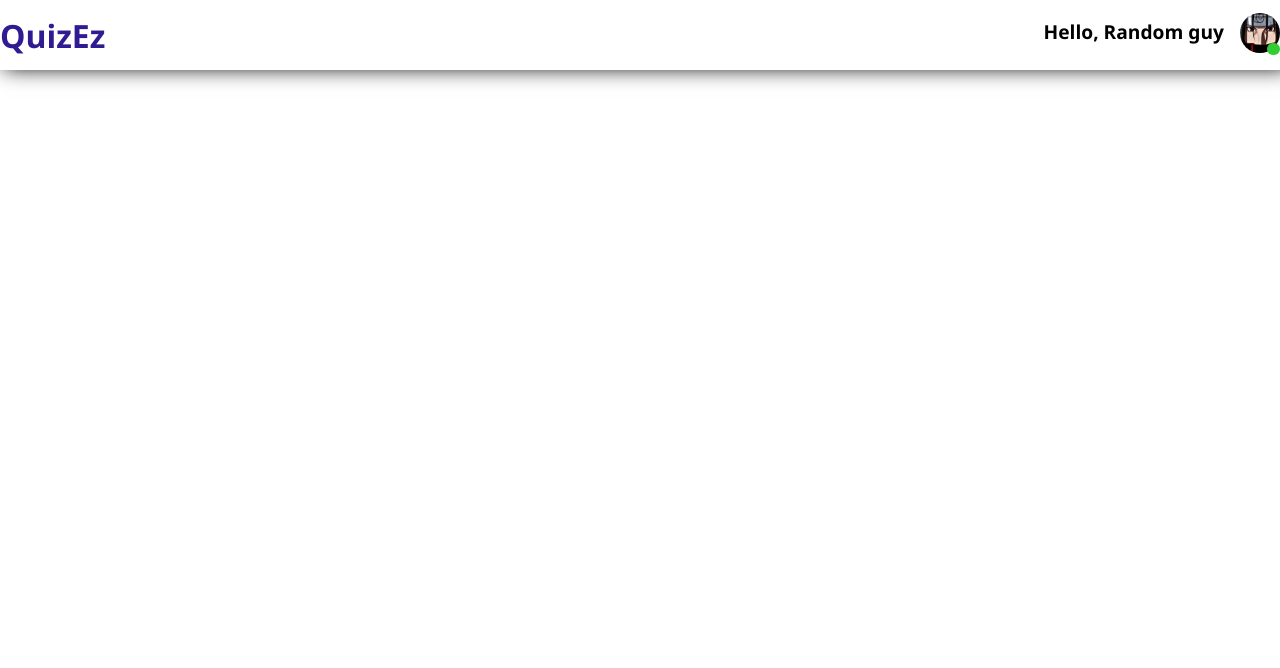
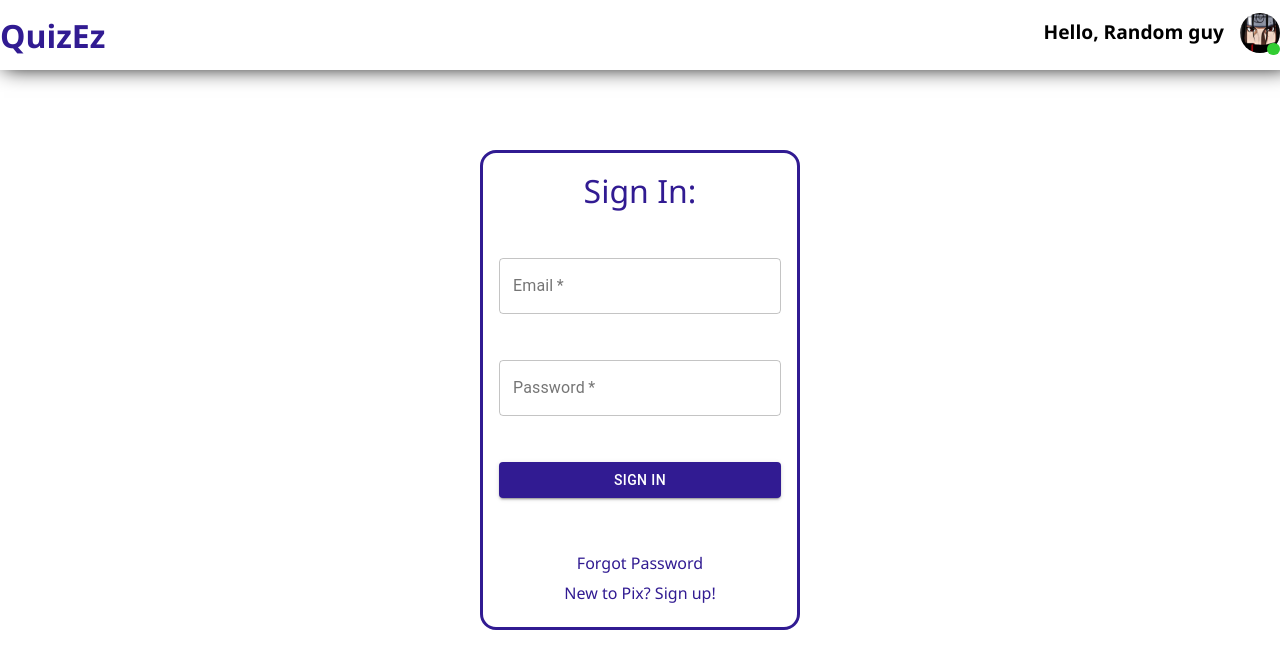
Before and after one commit to KumaranSahi/quizez, a React (Create React App) app: page / in a window 1280 px wide. Shown: the top 668 px of the page. Built offline with nearby package versions, Linux system fonts and the light colour scheme.

Commit message:
feature-added signin functionality

```diff
--- a/src/Pages/Signup/Signup.tsx
+++ b/src/Pages/Signup/Signup.tsx
@@ -1,13 +1,216 @@
 import classes from './Singup.module.css'
-
+import {useState,SyntheticEvent} from 'react'
+import {useAuth} from '../../Store/AuthContext/AuthContext'
+import {SigninPages} from '../../Store/AuthContext/AuthContext.types'
+import {warningToast} from '../../Components/'
+import {TextField,Button} from '@material-ui/core'
 
 export const Singup=()=>{
 
+    const {signUpUser,signInUser,currentPage,setCurrentPage,changePassword}=useAuth()
 
+    const [userName,setUserName]=useState("")
+    const [userNameValid,setUserNameValid]=useState(true)
+
+    const [email,setEmail]=useState("")
+    const [emailValid,setEmailValid]=useState(true)
+
+    const [password,setPassword]=useState("")
+    const [confirmPassword,setConfirmPassword]=useState("")
+
+    const validateUserName=()=>{
+        if(userName.length===0)
+            setUserNameValid(false)
+        else
+            setUserNameValid(true)
+    }
+
+    const validateEmail=()=>{
+        if(email.length>0 && new RegExp("^[a-zA-Z0-9+_.-]+@[a-zA-Z0-9.-]+$").test(email))
+            setEmailValid(true)
+        else
+            setEmailValid(false)
+    }
+
+    const signUpSubmit=async (event:SyntheticEvent)=>{
+        event.preventDefault();
+        validateUserName();
+        validateEmail();
+        if(userNameValid && emailValid){
+            signUpUser({
+                name:userName,
+                email:email,
+                password:password
+            })
+        }
+    }
+
+    const signInSubmit=async (event:SyntheticEvent)=>{
+        event.preventDefault();
+        validateEmail();
+        if(emailValid)
+            signInUser({
+                email:email,
+                password:password
+            })
+    }
+
+    const changePasswordSubmit=async (event:SyntheticEvent)=>{
+        event.preventDefault();
+        validateEmail();
+        if(password===confirmPassword){
+            changePassword({
+                email:email,
+                password:password,
+                confirmPassword:confirmPassword
+            })
+        }else{
+            warningToast("Passwords do not match")
+        }
+    }
+
+    const pageToRender=(currentPage:SigninPages)=>{
+        switch (currentPage) {
+            case "SIGNUP_PAGE":
+                return(
+                    <>
+                        <h1>
+                            Sign Up:
+                        </h1>
+                        <form
+                            className={classes["signup-container"]}
+                            onSubmit={signUpSubmit}
+                        >
+                            <div>
+                                <TextField
+                                    label="Username"
+                                    variant="outlined"
+                                    required
+                                    fullWidth
+                                    value={userName}
+                                    onChange={event=>setUserName(event.target.value)}
+                                />
+                                {!userNameValid&&<p className={classes["error-text"]}>Please enter a valid user name</p>}
+                            </div>
+                            <div>
+                                <TextField
+                                    label="Email"
+                                    variant="outlined"
+                                    type="email"
+                                    required
+                                    fullWidth
+                                    value={email}
+                                    onChange={event=>setEmail(event.target.value)}
+                                />
+                                {!emailValid&&<p className={classes["error-text"]}>Please enter a valid email</p>}
+                            </div>
+                            <TextField
+                                label="Password"
+                                variant="outlined"
+                                type="password"
+                                required
+                                fullWidth
+                                value={password}
+                                onChange={event=>setPassword(event.target.value)}
+                            />
+                            <Button variant="contained" color="primary"  type="submit">
+                                Sign up!
+                            </Button>
+                        </form>
+                    </>
+                )
+            case "SIGNIN_PAGE":
+                return(
+                    <>
+                        <h1>
+                            Sign In:
+                        </h1>
+                        <form
+                            className={classes["signup-container"]}
+                            onSubmit={signInSubmit}
+                        >
+                            <div>
+                                <TextField
+                                    label="Email"
+                                    type="email"
+                                    variant="outlined"
+                                    required
+                                    fullWidth
+                                    value={email}
+                                    onChange={event=>setEmail(event.target.value)}
+                                />
+                                {!emailValid&&<p className={classes["error-text"]}>Please enter a valid email</p>}
+                            </div>
+                            <TextField
+                                label="Password"
+                                variant="outlined"
+                                type="password"
+                                fullWidth
+                                required
+                                value={password}
+                                onChange={event=>setPassword(event.target.value)}
+                            />
+                            <Button variant="contained" color="primary"  type="submit">
+                                Sign In
+                            </Button>
+                        </form>
+                    </>
+                )
+            case "CHANGE_PASSWORD":
+                return(
+                    <>
+                        <h1>
+                            Change Password:
+                        </h1>
+                        <form
+                            className={classes["signup-container"]}
+                            onSubmit={changePasswordSubmit}
+                        >
+                            <TextField
+                                label="Email"
+                                type="email"
+                                variant="outlined"
+                                required
+                                fullWidth
+                                value={email}
+                                onChange={event=>setEmail(event.target.value)}
+                            />
+                            <TextField
+                                label="Password"
+                                variant="outlined"
+                                type="password"
+                                required
+                                value={password}
+                                onChange={event=>setPassword(event.target.value)}
+                            />
+                            <TextField
+                                label="Password"
+                                variant="outlined"
+                                type="password"
+                                required
+                                fullWidth
+                                value={confirmPassword}
+                                onChange={event=>setConfirmPassword(event.target.value)}
+                            />
+                            <Button variant="contained" color="primary"  type="submit">
+                                Change Password
+                            </Button>
+                        </form>
+                    </>
+                )
+            default:
+                <p>Something went wrong</p>
+        }
+    }
 
     return (
-        <div className={classes["signup-container"]}>
-
+        <div className={classes["signup-page-container"]}>
+            <div className={classes["signin-signup-container"]}>
+                {pageToRender(currentPage)}
+                {currentPage==="SIGNIN_PAGE"&&<p className={classes["switch-page"]} onClick={()=>setCurrentPage("CHANGE_PASSWORD")}>Forgot Password</p>}
+                {currentPage==="SIGNIN_PAGE"?<p className={classes["switch-page"]} onClick={()=>setCurrentPage("SIGNUP_PAGE")}>New to Pix? Sign up!</p>:
+                <p className={classes["switch-page"]} onClick={()=>setCurrentPage("SIGNIN_PAGE")}>Already have an Account? Sign In!</p>}
+            </div>
         </div>
     )
 }
--- a/src/Pages/Signup/Singup.module.css
+++ b/src/Pages/Signup/Singup.module.css
@@ -1,4 +1,44 @@
-.signup-container{
+.signup-page-container{
     width: 100%;
     height: 100%;
+    display: flex;
+    align-items: center;
+    justify-content: center;
 }
+
+.signup-container{
+    height: 75%;
+    display: flex;
+    flex-direction: column;
+    justify-content: space-evenly;
+}
+
+.signin-signup-container{
+    border: 0.2rem solid var(--primary);
+    border-radius: 1rem;
+    width: 20rem;
+    height: 30rem;
+    margin-top: 5rem;
+    padding: 1rem;
+}
+
+.signin-signup-container h1{
+    margin: 0;
+    font-weight: 300;
+    color: var(--primary);
+}
+
+
+.error-text{
+    font-style: italic;
+    color: var(--failure);
+    margin: 0;
+}
+
+.switch-page{
+    color: var(--primary);
+    text-align: center;
+    cursor: pointer;
+    margin: 0;
+    margin-top: 0.5rem;
+}
--- a/src/Store/AuthContext/AuthContext.tsx
+++ b/src/Store/AuthContext/AuthContext.tsx
@@ -1,5 +1,5 @@
 import {useContext,createContext,useReducer,FC,useState,useEffect} from 'react'
-import {Props,State,Action,SigninPages,UserData,SigninUser,SignedInUserInfo,ChangePassword} from './AuthContext.types'
+import {Props,State,Action,SigninPages,UserData,SigninUser,SignedInUserInfo,ChangePassword,AuthContextType} from './AuthContext.types'
 import {successToast,warningToast,infoToast} from '../../Components/'
 import axios from 'axios'
 import {useHistory} from 'react-router-dom'
@@ -8,7 +8,7 @@ import {ResponseTemplate} from '../../Generics.types'
 
 export const AuthContext=createContext({});
 
-export const useAuth=()=>useContext(AuthContext);
+export const useAuth=()=>useContext(AuthContext) as AuthContextType;
 
 const initialState:State={
     userId:null,
@@ -179,7 +179,7 @@ export const AuthContextProvider : FC=({children}:Props)=>{
             userId:state.userId,
             token:state.token,
             userName:state.userName,
-            expiresIn:state.expiresIn,
+            image:state.image,
             dispatch:dispatch,
             signUpUser:signUpUser,
             signInUser:signInUser,
```
Also changed, not shown: src/Store/AuthContext/AuthContext.types.ts (+15 -0 lines).
